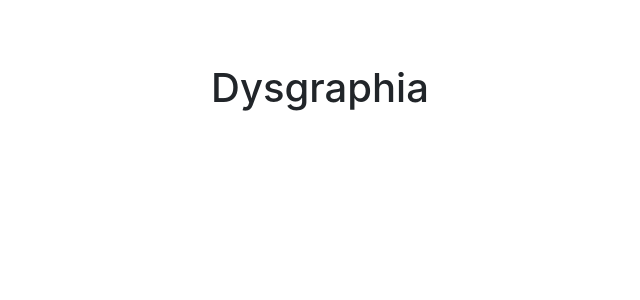
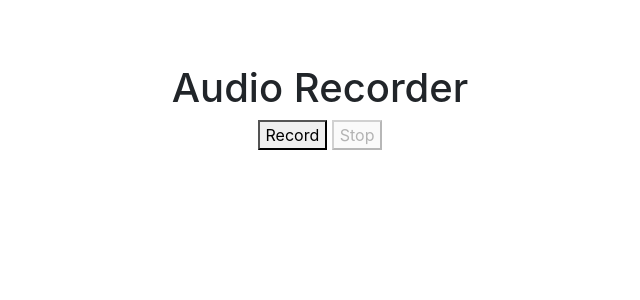
Before and after one commit to Shawarm0/HackSheffield9-Project, a Flask app: page /dysgraphia in a window 1280 px wide. Shown: the part 72-372 px from the top of the page, without its empty margins (320-960 px from the left). Run offline with Flask 3, Linux system fonts and the light colour scheme.

Commit message:
add dysgraphia feature

```diff
--- a/controllers/dysgraphia/views.py
+++ b/controllers/dysgraphia/views.py
@@ -1,9 +1,47 @@
-from flask import Blueprint, render_template
+from flask import Blueprint, jsonify, redirect, render_template, request, url_for
+
+from controllers.dysgraphia.forms import DysgraphiaForm
+from controllers.utils import speech_to_text, send_to_gemini
 
 
 dysgraphia_bp = Blueprint("dysgraphia", __name__, template_folder="templates")
 
 
-@dysgraphia_bp.route("/dysgraphia")
+@dysgraphia_bp.route("/dysgraphia", methods=["GET", "POST"])
 def dysgraphia():
     return render_template("dysgraphia/dysgraphia.html")
+
+
+@dysgraphia_bp.route("/upload_audio", methods=["POST"])
+def upload_audio():
+    print("Uploading audio")
+    if "audio_data" not in request.files:
+        return jsonify({"error": "No audio data found"}), 400
+
+    audio_file = request.files["audio_data"]
+    audio_file.save("uploaded_audio.wav")  # Save the uploaded audio
+
+    prompt = "You will receive a text containing general ideas expressed by someone who may have dysgraphia. Your task is to interpret the text and generate three main possible written ideas that the person intended to convey, ensuring that the responses are in the first person. Do not summarize their intentions; instead, if the person intended to ask a question, formulate the question as they might have. If they wanted to explain an idea, provide a clear explanation of that idea. The answers must follow this pattern: 'OUTPUT: first answer - explanation of that answer $ OUTPUT: second answer - explanation of that second answer $ OUTPUT: third answer - explanation of that last one.'"
+
+    text = speech_to_text("uploaded_audio.wav")
+    with open("dysgraphia_transcript.txt", "w") as f:
+        f.write(text)
+    output = send_to_gemini(prompt, text)
+
+    answers = output.split("$")
+    print(answers)
+
+    return jsonify({"answers": answers})
+
+
+@dysgraphia_bp.route("/reload_answer", methods=["POST", "GET"])
+def reload_answer():
+    selected_answer = request.form.get("answer")
+
+    with open("dysgraphia_transcript.txt", "r") as f:
+        text = f.read()
+
+    prompt = f"You will receive a text containing general ideas expressed by someone who may have dysgraphia. You are also gonna receive the last generated idea that the user felt that best matches their thoughts. Your task is to interpret the text and generate three main possible written ideas that the person intended to convey, ensuring that the responses are in the first person. Do not summarize their intentions; instead, if the person intended to ask a question, formulate the question as they might have. If they wanted to explain an idea, provide a clear explanation of that idea. The answers must follow this pattern: 'OUTPUT: first answer - explanation of that answer $ OUTPUT: second answer - explanation of that second answer $ OUTPUT: third answer - explanation of that last one.' This is the last generated idea: {selected_answer}"
+    output = send_to_gemini(prompt, text)
+
+    return render_template("dysgraphia/try_again.html", answers=output.split("$"))
--- a/templates/dysgraphia/dysgraphia.html
+++ b/templates/dysgraphia/dysgraphia.html
@@ -1,5 +1,142 @@
 {% extends "base.html"%}
 
 {%block content%}
-    <h1>Dysgraphia</h1>
+
+<!DOCTYPE html>
+<html lang="en">
+<head>
+    <meta charset="UTF-8">
+    <meta name="viewport" content="width=device-width, initial-scale=1.0">
+    <title>Record Audio</title>
+    <style>
+        #new-idea-div{
+            display: none;
+        }
+
+        /* Spinner styles */
+        #loading-spinner {
+            position: fixed;
+            top: 50%;
+            left: 50%;
+            transform: translate(-50%, -50%);
+            z-index: 1000;
+            width: 50px;
+            height: 50px;
+            border: 5px solid #f3f3f3;
+            border-top: 5px solid #3498db;
+            border-radius: 50%;
+            animation: spin 1s linear infinite;
+            display: none; /* Initially hidden */
+        }
+
+        @keyframes spin {
+            from {
+                transform: rotate(0deg);
+            }
+            to {
+                transform: rotate(360deg);
+            }
+        }
+    </style>
+</head>
+<body>
+    <h1>Audio Recorder</h1>
+    <button id="record-btn">Record</button>
+    <button id="stop-btn" disabled>Stop</button>
+
+    <div id="results-container"></div>
+
+    <div id="new-idea-div">
+        <br>
+        <button id="new-idea-button">Start a new idea!</button>
+    </div>
+
+    <div id="loading-spinner"></div>
+
+
+    <script>
+        let mediaRecorder;
+        let audioChunks = [];
+
+        document.getElementById("record-btn").addEventListener("click", async () => {
+            const stream = await navigator.mediaDevices.getUserMedia({ audio: true });
+            mediaRecorder = new MediaRecorder(stream);
+
+            mediaRecorder.ondataavailable = (event) => {
+                audioChunks.push(event.data);
+            };
+
+            mediaRecorder.onstop = async () => {
+                const audioBlob = new Blob(audioChunks, { type: "audio/wav" });
+                const formData = new FormData();
+                formData.append("audio_data", audioBlob, "recorded_audio.wav");
+                document.getElementById("record-btn").disabled = true;
+
+                const spinner = document.getElementById("loading-spinner");
+                spinner.style.display = "block";
+
+                // Send the audio to the server
+                const response = await fetch("/upload_audio", {
+                    method: "POST",
+                    body: formData,
+                });
+
+                const result = await response.json();
+                document.getElementById("record-btn").disabled = false;
+                document.getElementById("record-btn").style.display = "none";
+                document.getElementById("stop-btn").style.display = "none";
+
+                document.getElementById("new-idea-div").style.display = "block";
+
+                spinner.style.display = "none";
+                document.getElementById("record-btn").disabled = false;
+
+                const resultsContainer = document.getElementById("results-container");
+                resultsContainer.innerHTML = '';
+
+                const form = document.createElement("form");
+                form.action = "/reload_answer";
+                result.answers.forEach((answer, index) => {
+                    const label = document.createElement("label");
+                    const radio = document.createElement("input");
+                    radio.type = "radio";
+                    radio.name = "answer";
+                    radio.value = answer;
+                    radio.id = `answer-${index}`;
+
+                    label.appendChild(radio);
+                    label.appendChild(document.createTextNode(answer));
+                    form.appendChild(label);
+                    form.appendChild(document.createElement("br")); // Line break for better readability
+                });
+
+                // button to submit the form
+                const submitButton = document.createElement("button");
+                submitButton.textContent = "Submit";
+                submitButton.type = "submit";
+                form.appendChild(submitButton);
+
+                resultsContainer.appendChild(form);
+
+            };
+
+            mediaRecorder.start();
+            document.getElementById("record-btn").disabled = true;
+            document.getElementById("stop-btn").disabled = false;
+        });
+
+        document.getElementById("stop-btn").addEventListener("click", () => {
+            mediaRecorder.stop();
+            document.getElementById("record-btn").disabled = false;
+            document.getElementById("stop-btn").disabled = true;
+            audioChunks = []; // Clear chunks for the next recording
+        });
+
+        document.getElementById("new-idea-button").addEventListener("click", () => {
+            location.reload();
+        });
+
+    </script>
+</body>
+</html>
 {%endblock%}
```
Also changed, not shown: controllers/dysgraphia/forms.py (+11 -1 lines), templates/dysgraphia/try_again.html (added, +73 -0 lines), 1 other file.
